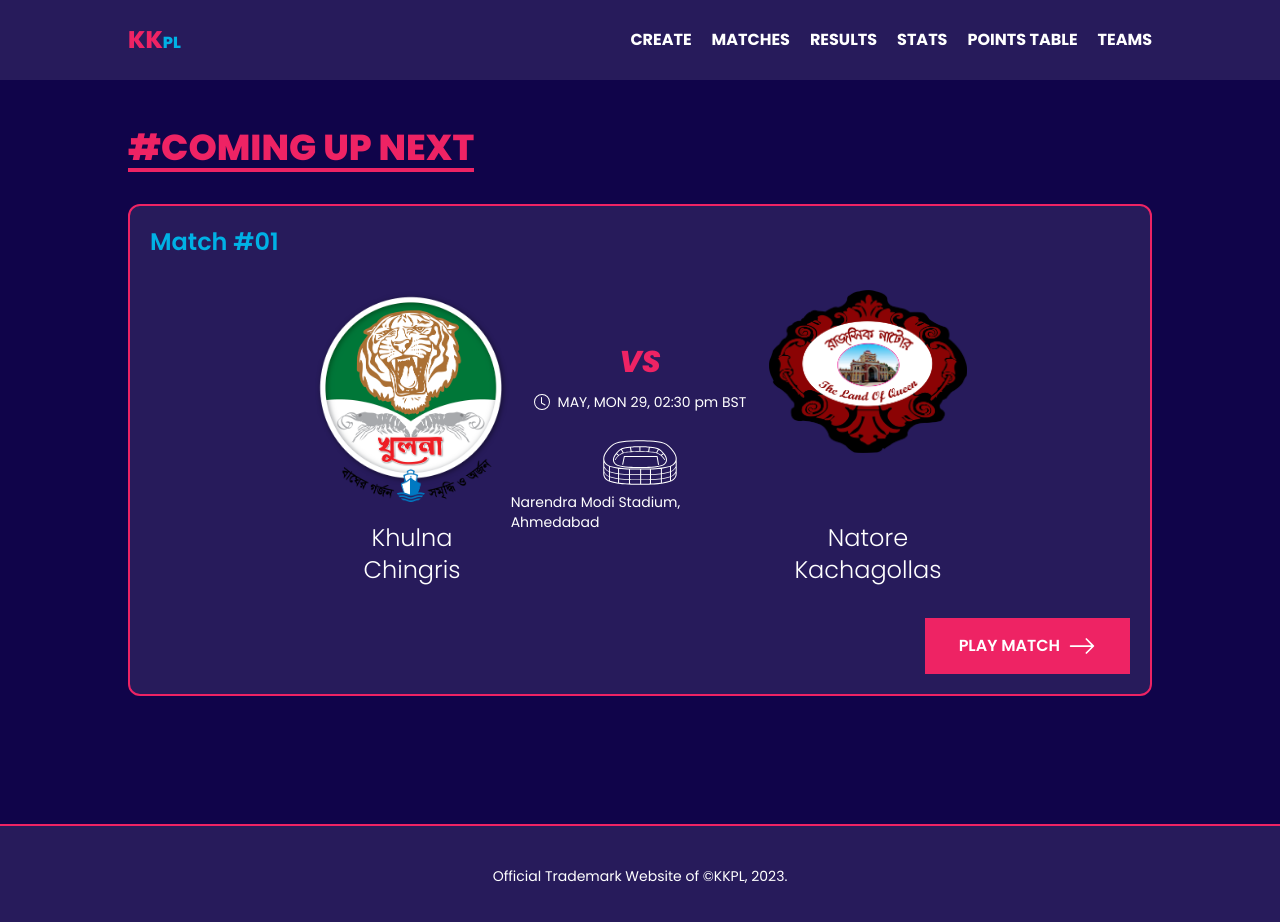
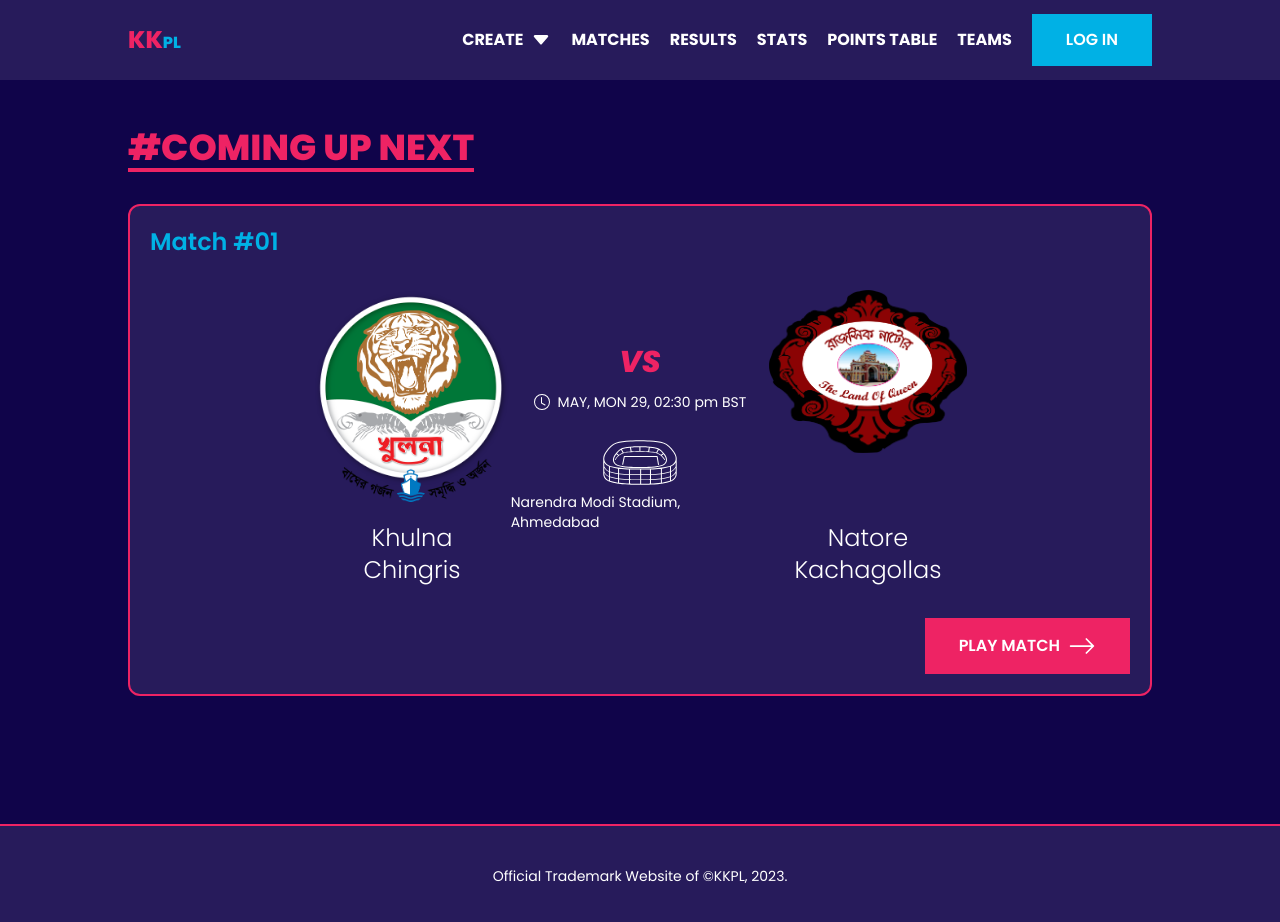
Before and after one commit to mjaumi/NEXT-KKPL-fantasy-premier-league, a Next.js app: page / in a window 1280 px wide. Shown: the top 922 px of the page. Built offline with nearby package versions, Linux system fonts and the light colour scheme.

Commit message:
navbar dropdown button added and header fixed

```diff
--- a/src/components/Header/Header.tsx
+++ b/src/components/Header/Header.tsx
@@ -1,5 +1,7 @@
 import React from 'react';
 import NavItem from './NavItem';
+import NavDropdownItem from './NavDropdownItem';
+import KKPLButton from '../shared/KKPLButton';
 
 const Header = () => {
   // rendering the header component here
@@ -11,13 +13,22 @@ const Header = () => {
           <span className='text-KKPL-light-blue text-base'>PL</span>
         </h1>
 
-        <nav>
-          <NavItem>Create</NavItem>
-          <NavItem>Matches</NavItem>
-          <NavItem>Results</NavItem>
-          <NavItem>Stats</NavItem>
-          <NavItem>points table</NavItem>
-          <NavItem>Teams</NavItem>
+        <nav className='flex items-center space-x-5'>
+          <NavDropdownItem menu={['season', 'player', 'team']}>
+            Create
+          </NavDropdownItem>
+          <NavItem href='/matches'>Matches</NavItem>
+          <NavItem href='/results'>Results</NavItem>
+          <NavItem href='/statistics'>Stats</NavItem>
+          <NavItem href='/point-table'>points table</NavItem>
+          <NavItem href='/teams'>Teams</NavItem>
+
+          <KKPLButton
+            bgColor='border-KKPL-light-blue after:bg-KKPL-light-blue'
+            additionalClassNames='py-2'
+          >
+            log in
+          </KKPLButton>
         </nav>
       </div>
     </header>
--- /dev/null
+++ b/src/components/Header/NavDropdownItem.tsx
@@ -0,0 +1,48 @@
+import Link from 'next/link';
+import React from 'react';
+import { BsFillCaretDownFill } from 'react-icons/bs';
+
+// dropdown nav button datatype here
+interface IDropDown {
+  children: React.ReactNode;
+  menu: Array<string>;
+}
+
+const NavDropdownItem = ({ children, menu }: IDropDown) => {
+  // rendering nav button with dropdown menu component here
+  return (
+    <div className='group relative'>
+      <button className='group uppercase font-bold cursor-pointer hover:text-KKPL-light-red duration-300'>
+        <div className='flex items-center'>
+          {children}
+          <BsFillCaretDownFill className='h-5 w-5 ml-2 group-hover:-rotate-180 duration-300' />
+        </div>
+      </button>
+
+      <div className='scale-y-0 origin-top group-hover:scale-y-100 absolute bg-white w-[150px] top-[120%] left-1/2 -translate-x-1/2 text-KKPL-dark-blue duration-300'>
+        {menu.map((menuItem: string, index: number) =>
+          index ? (
+            <Link
+              key={index}
+              className={`block w-full p-2 text-center uppercase font-bold hover:bg-KKPL-light-grey duration-300 ${
+                index && 'border-t border-KKPL-light-grey'
+              }`}
+              href={`/add-${menuItem}`}
+            >
+              {menuItem}
+            </Link>
+          ) : (
+            <button
+              key={index}
+              className='block w-full p-2 text-center uppercase font-bold hover:bg-KKPL-light-grey duration-300'
+            >
+              {menuItem}
+            </button>
+          )
+        )}
+      </div>
+    </div>
+  );
+};
+
+export default NavDropdownItem;
--- a/src/components/Header/NavItem.tsx
+++ b/src/components/Header/NavItem.tsx
@@ -1,12 +1,19 @@
 import Link from 'next/link';
+import { hrtime } from 'process';
 import React from 'react';
 
-const NavItem = ({ children }: { children: React.ReactNode }) => {
+// nav button datatype here
+interface INavButton {
+  children: React.ReactNode;
+  href: string;
+}
+
+const NavItem = ({ children, href }: INavButton) => {
   // rendering nav bar item components here
   return (
     <Link
-      href={''}
-      className='uppercase font-bold cursor-pointer hover:text-KKPL-light-red duration-300 ml-5'
+      href={href}
+      className='uppercase font-bold cursor-pointer hover:text-KKPL-light-red duration-300'
     >
       {children}
     </Link>
--- a/src/components/shared/KKPLButton.tsx
+++ b/src/components/shared/KKPLButton.tsx
@@ -1,9 +1,30 @@
 import React from 'react';
 
-const KKPLButton = ({ children }: { children: React.ReactNode }) => {
+// button's datatype declared here
+interface IButton {
+  children: React.ReactNode;
+  onCLick?: () => void;
+  type?: 'button' | 'submit' | 'reset';
+  bgColor?: string;
+  additionalClassNames?: string;
+}
+
+const KKPLButton = ({
+  children,
+  onCLick,
+  type,
+  bgColor,
+  additionalClassNames,
+}: IButton) => {
   // rendering trademark button component here
   return (
-    <button className='relative px-8 py-3 font-semibold uppercase border-2 border-KKPL-light-red after:absolute after:h-full after:w-full after:bg-KKPL-light-red after:left-0 after:top-0 after:origin-right hover:after:scale-x-0 after:duration-500'>
+    <button
+      type={type ? type : 'button'}
+      onClick={onCLick}
+      className={`relative px-8 py-3 font-semibold uppercase border-2 after:absolute after:h-full after:w-full after:left-0 after:top-0 after:origin-right hover:after:scale-x-0 after:duration-500 ${
+        bgColor ? bgColor : 'border-KKPL-light-red after:bg-KKPL-light-red'
+      } ${additionalClassNames}`}
+    >
       <span className='relative flex items-center z-10 space-x-2'>
         {children}
       </span>
--- a/tailwind.config.ts
+++ b/tailwind.config.ts
@@ -16,7 +16,8 @@ const config: Config = {
         'KKPL-dark-blue': '#10044A',
         'KKPL-light-blue': '#00B1E5',
         'KKPL-light-red': '#EE2364',
-        'KKPL-dark-gray': '#262D4A',
+        'KKPL-dark-grey': '#262D4A',
+        'KKPL-light-grey': '#E0DDDC',
       }
     },
   },
```
